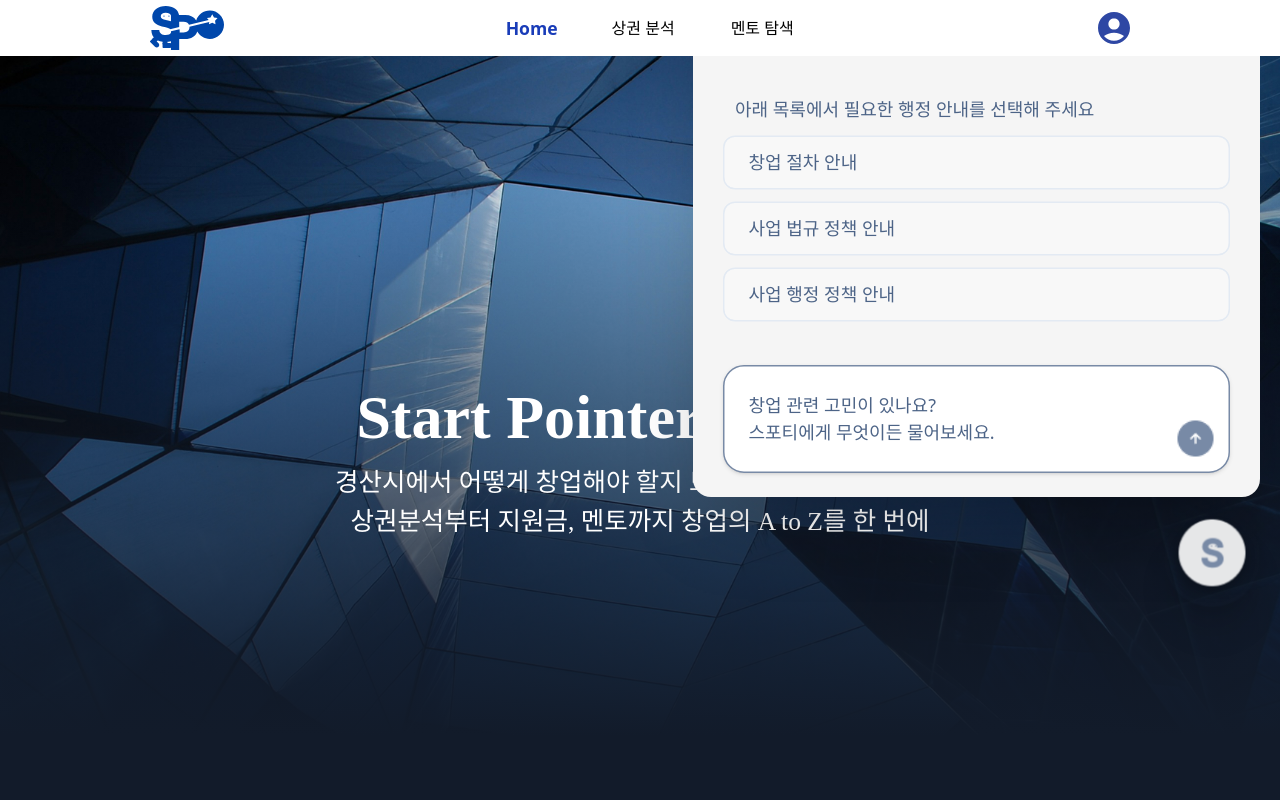
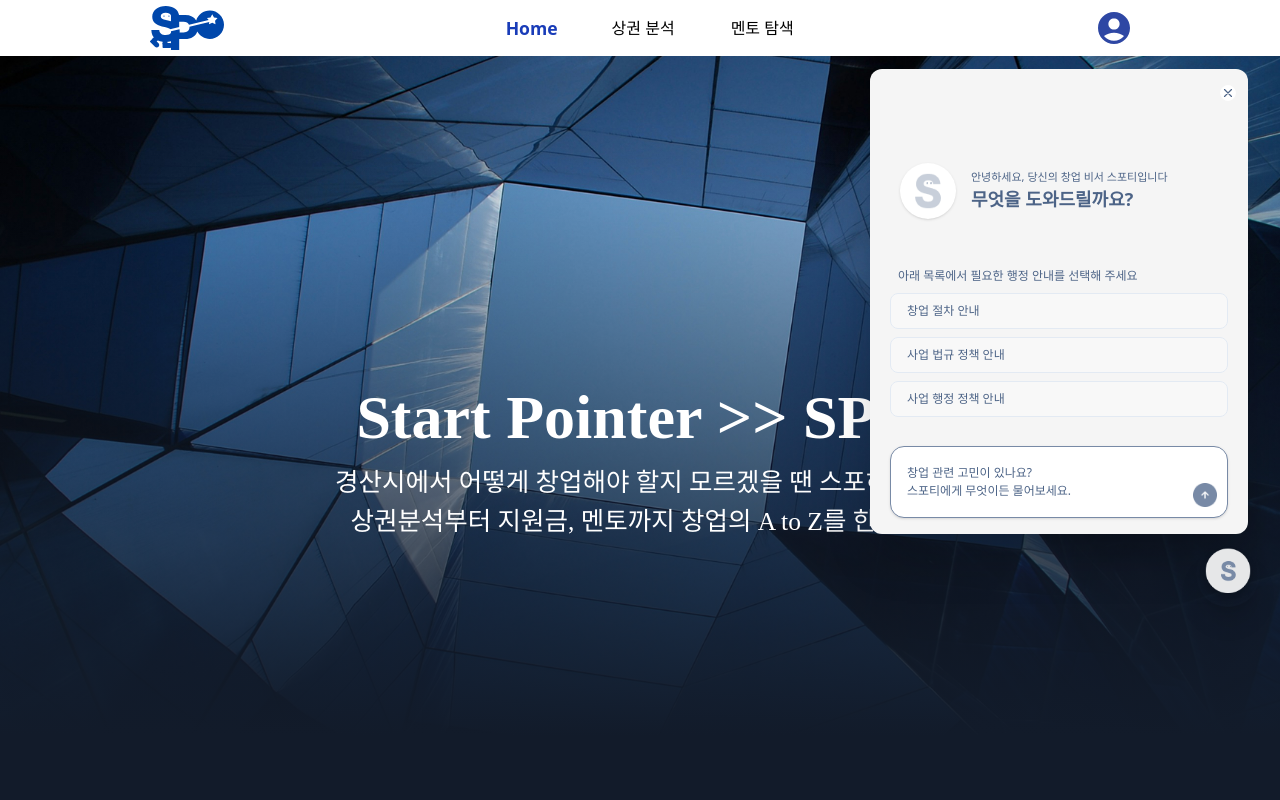
Before and after one commit to Likelion-YeungNam-Univ/13th-StartPoint-web, a React (Vite) app: page / in a window 1280 px wide. Both pictures are taken after a click on the button 1212 px from the left and 559 px from the top of the page. Shown: the top 800 px of the page. Built offline with nearby package versions, Linux system fonts and the light colour scheme; a web font is replaced by a local one.

Commit message:
[style/#67] - 챗봇 디자인 수정

```diff
--- a/src/pages/ChatBot.jsx
+++ b/src/pages/ChatBot.jsx
@@ -22,7 +22,7 @@ export default function ChatBot() {
   const listRef = useRef(null);
 
 
-  const SCALE = 1.5;
+  const SCALE = 1;
   const scaleStyle = {
     transform: `scale(${SCALE})`,
     transformOrigin: "bottom right",
@@ -275,8 +275,8 @@ export default function ChatBot() {
   return (
     <>
       <div
-        className="fixed right-5 w=[378px] w-[378px] h-[465px] rounded-[12px] shadow-2xl overflow-hidden"
-        style={{ background: "#f5f5f5", bottom: `${130 + footerBump}px`, ...scaleStyle }}  // ✅ 전체 확대 적용
+        className="fixed right-8 w=[378px] w-[378px] h-[465px] rounded-[12px] shadow-2xl overflow-hidden"
+        style={{ background: "#f5f5f5", bottom: `${93 + footerBump}px`, ...scaleStyle }}  // ✅ 전체 확대 적용
       >
         <div className="relative h-8 flex items-center">
           {(isChatting || stage === "faq") && (
@@ -286,8 +286,8 @@ export default function ChatBot() {
               aria-label="home"
             >
               <svg
-                width="16"
-                height="16"
+                width="20"
+                height="20"
                 viewBox="0 0 24 24"
                 fill="currentColor"
                 className="text-[#4D6487]"
@@ -330,7 +330,7 @@ export default function ChatBot() {
                 style={{
                   width: "56px",
                   height: "56px",
-                  transform: "translate(20px, 34px)",
+                  transform: "translate(10px, 34px)",
                 }}
               >
                 <img
@@ -345,12 +345,12 @@ export default function ChatBot() {
                 />
               </div>
             </div>
-            <div className="w-full text-left ml-[30px] mt-10">
+            <div className="w-full text-left ml-[13px] mt-10">
               <p className="text-[11px] leading-[16px] text-[#4D6487]">
                 안녕하세요, 당신의 창업 비서 스포티입니다
               </p>
               <h2 className="mt-0.5 text-[18px] leading-[24px] font-extrabold text-[#4D6487]">
-                무엇을 도와드릴까요?
+              무엇을 도와드릴까요?
               </h2>
             </div>
           </div>
```
